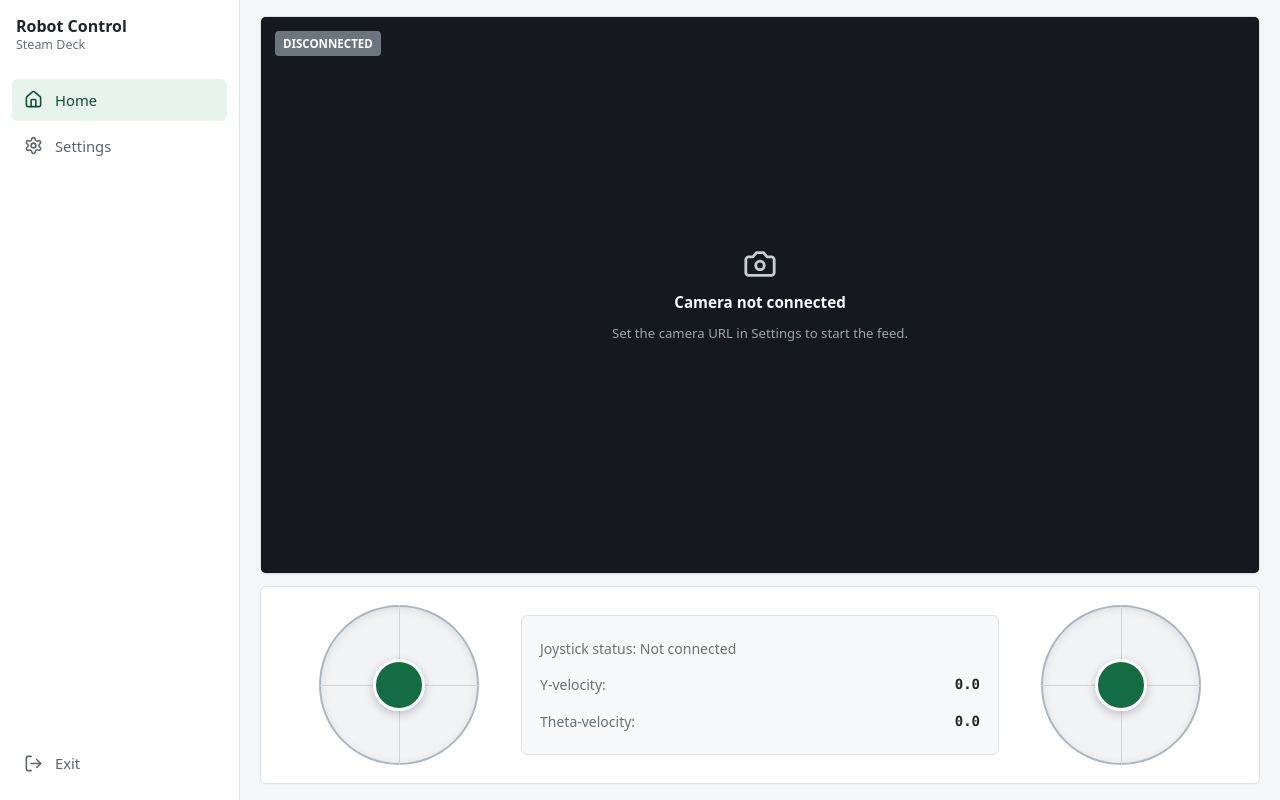
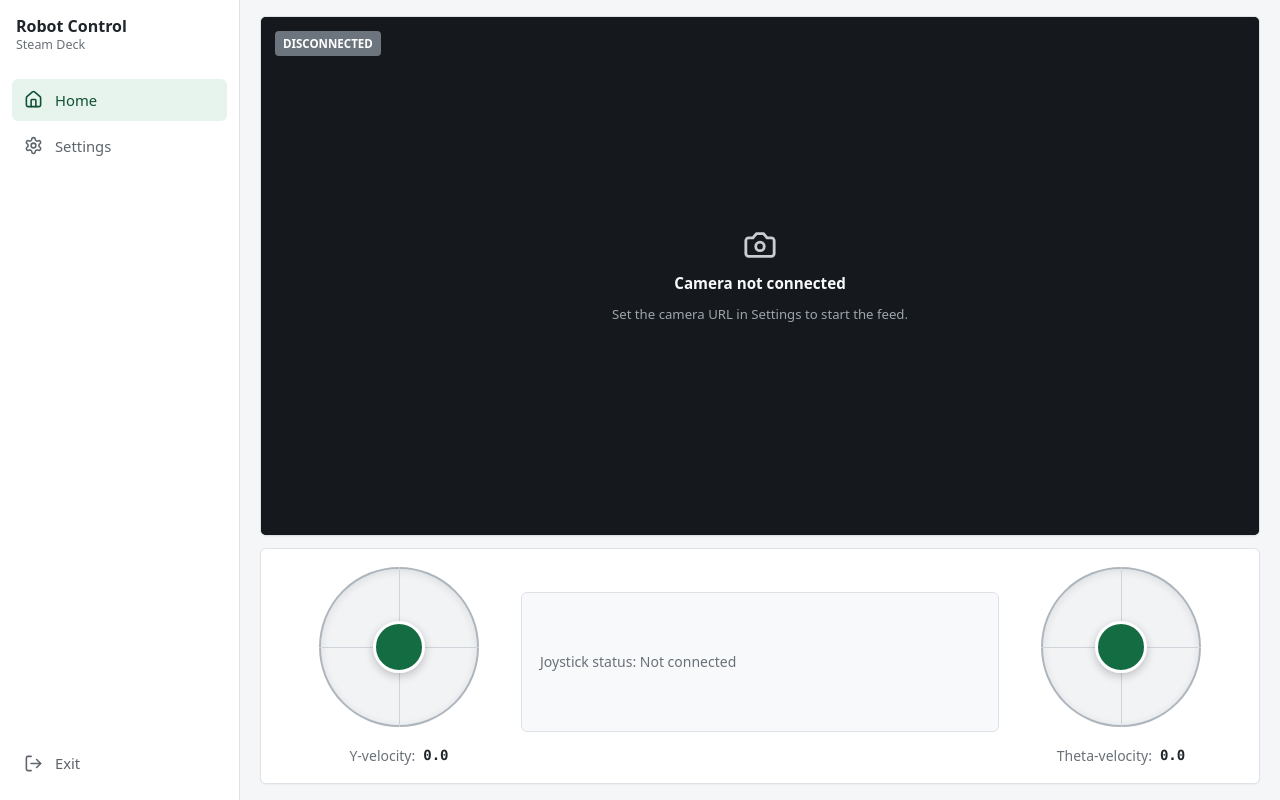
Before and after one commit to manoedinata/robotcontrol_steamdeck, a Vue app: page /#/ in a window 1280 px wide. Built offline with nearby package versions, Linux system fonts and the light colour scheme.

Commit message:
chore(controller): some UX improvements

```diff
--- a/src/components/ControllerPanel.vue
+++ b/src/components/ControllerPanel.vue
@@ -63,6 +63,7 @@ onBeforeUnmount(() => {
 <template>
   <section class="joystick-section">
     <div class="joysticks-grid">
+      <div class="joystick-column">
         <Joystick
           v-model="leftStickY"
           axis="vertical"
@@ -70,22 +71,20 @@ onBeforeUnmount(() => {
           @drag-start="draggedStick = 'left'"
           @drag-end="draggedStick = null"
         />
+        <p class="joystick-readout">
+          Y-velocity:
+          <strong>{{ formatVelocity(yVelocity) }}</strong>
+        </p>
+      </div>
 
       <div class="joystick-center-card">
         <p>
           Joystick status:
           {{ gamepadName || 'Not connected' }}
         </p>
-        <p>
-          Y-velocity:
-          <strong>{{ formatVelocity(yVelocity) }}</strong>
-        </p>
-        <p>
-          Theta-velocity:
-          <strong>{{ formatVelocity(thetaVelocity) }}</strong>
-        </p>
       </div>
 
+      <div class="joystick-column">
         <Joystick
           v-model="rightStickX"
           axis="horizontal"
@@ -93,6 +92,11 @@ onBeforeUnmount(() => {
           @drag-start="draggedStick = 'right'"
           @drag-end="draggedStick = null"
         />
+        <p class="joystick-readout">
+          Theta-velocity:
+          <strong>{{ formatVelocity(thetaVelocity) }}</strong>
+        </p>
+      </div>
     </div>
   </section>
 </template>
--- a/src/styles.css
+++ b/src/styles.css
@@ -147,7 +147,7 @@ textarea {
 .home-layout {
     height: 100%;
     display: grid;
-    grid-template-rows: minmax(0, 1fr) 198px;
+    grid-template-rows: minmax(0, 1fr) 236px;
     gap: 12px;
 }
 
@@ -295,9 +295,31 @@ textarea {
     display: grid;
     grid-template-columns: 180px minmax(180px, 1fr) 180px;
     gap: 32px;
-    align-items: center;
+    align-items: start;
     justify-items: center;
     padding: 8px 48px;
+}
+
+.joystick-column {
+    display: flex;
+    flex-direction: column;
+    align-items: center;
+    gap: 8px;
+}
+
+.joystick-readout {
+    display: flex;
+    align-items: center;
+    gap: 8px;
+    margin: 0;
+    color: #687078;
+    font-size: 0.875rem;
+}
+
+.joystick-readout strong {
+    color: #20252b;
+    font-family: ui-monospace, SFMono-Regular, Menlo, Monaco, Consolas, monospace;
+    font-weight: 700;
 }
 
 .joystick-control {
```
Lines whose indentation alone changed are shown as unchanged.
